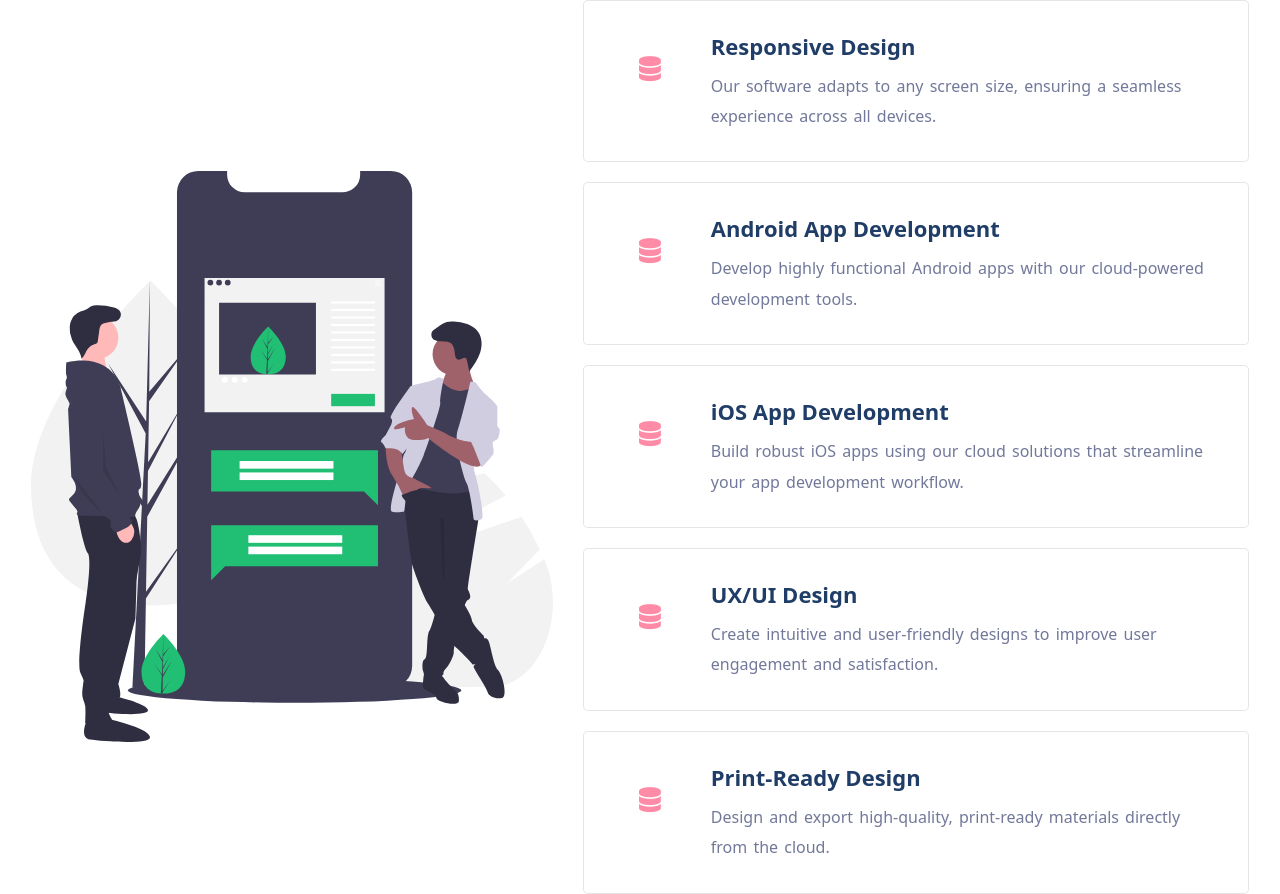
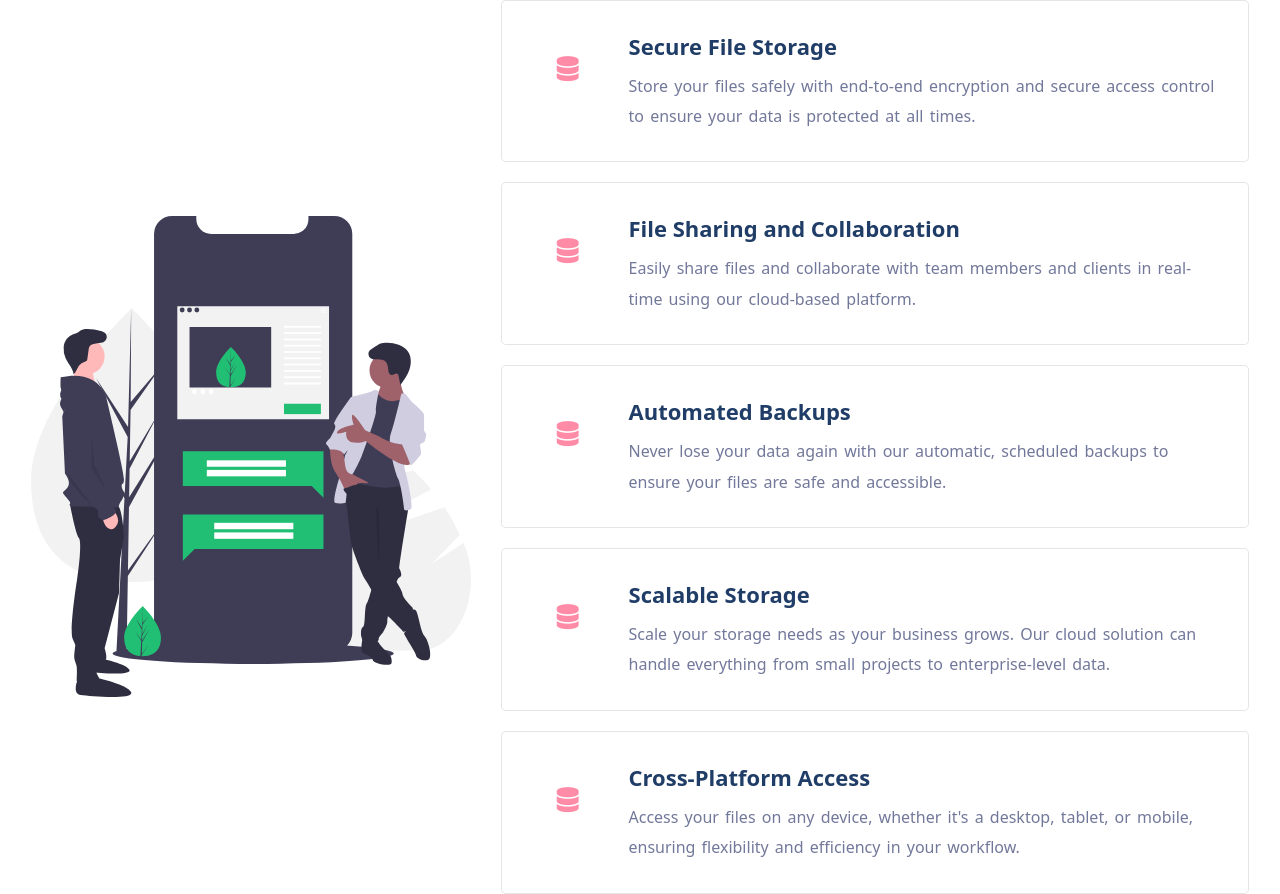
Before and after one commit to Qutiba98/cloud-template-master, a React (Create React App) app: page / in a window 1280 px wide. Shown: the part 1986-2880 px from the top of the page. Built offline with nearby package versions, Linux system fonts and the light colour scheme.

Commit message:
Software section filler data adjustment

```diff
--- a/src/components/main/software/Software.jsx
+++ b/src/components/main/software/Software.jsx
@@ -13,24 +13,24 @@ function Software() {
             </div>
             <div className='software-box-container'>
             <SoftwareBox
-                    title="Responsive Design"
-                    text="Our software adapts to any screen size, ensuring a seamless experience across all devices."
+              title="Secure File Storage"
+              text="Store your files safely with end-to-end encryption and secure access control to ensure your data is protected at all times."
             />
             <SoftwareBox
-                    title="Android App Development"
-                    text="Develop highly functional Android apps with our cloud-powered development tools."
+              title="File Sharing and Collaboration"
+              text="Easily share files and collaborate with team members and clients in real-time using our cloud-based platform."
             />
             <SoftwareBox
-                    title="iOS App Development"
-                    text="Build robust iOS apps using our cloud solutions that streamline your app development workflow."
+              title="Automated Backups"
+              text="Never lose your data again with our automatic, scheduled backups to ensure your files are safe and accessible."
             />
             <SoftwareBox
-                    title="UX/UI Design"
-                    text="Create intuitive and user-friendly designs to improve user engagement and satisfaction."
+              title="Scalable Storage"
+              text="Scale your storage needs as your business grows. Our cloud solution can handle everything from small projects to enterprise-level data."
             />
             <SoftwareBox
-                    title="Print-Ready Design"
-                    text="Design and export high-quality, print-ready materials directly from the cloud."
+              title="Cross-Platform Access"
+              text="Access your files on any device, whether it's a desktop, tablet, or mobile, ensuring flexibility and efficiency in your workflow."
             />
             </div>
         </div>
```
Lines whose indentation alone changed are shown as unchanged.
